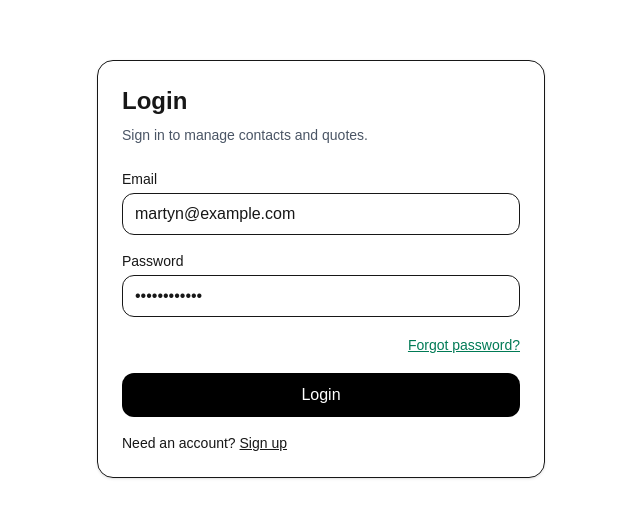
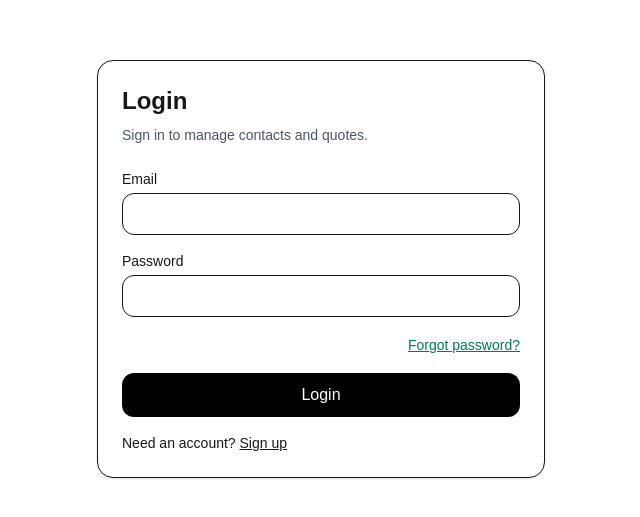
Before and after one commit to ausipome/quotepadpro-frontend, a Next.js app: page /login in a window 1280 px wide. Shown: the part 131-648 px from the top of the page, without its empty margins (319-959 px from the left). Built offline with nearby package versions, Linux system fonts and the light colour scheme; no server answers.

Commit message:
update login

```diff
--- a/src/app/login/page.tsx
+++ b/src/app/login/page.tsx
@@ -10,8 +10,8 @@ export default function LoginPage() {
   const router = useRouter();
   const { login } = useAuth();
 
-  const [email, setEmail] = useState("martyn@example.com");
-  const [password, setPassword] = useState("Password123!");
+  const [email, setEmail] = useState("");
+  const [password, setPassword] = useState("");
   const [error, setError] = useState("");
   const [loading, setLoading] = useState(false);
 
```
